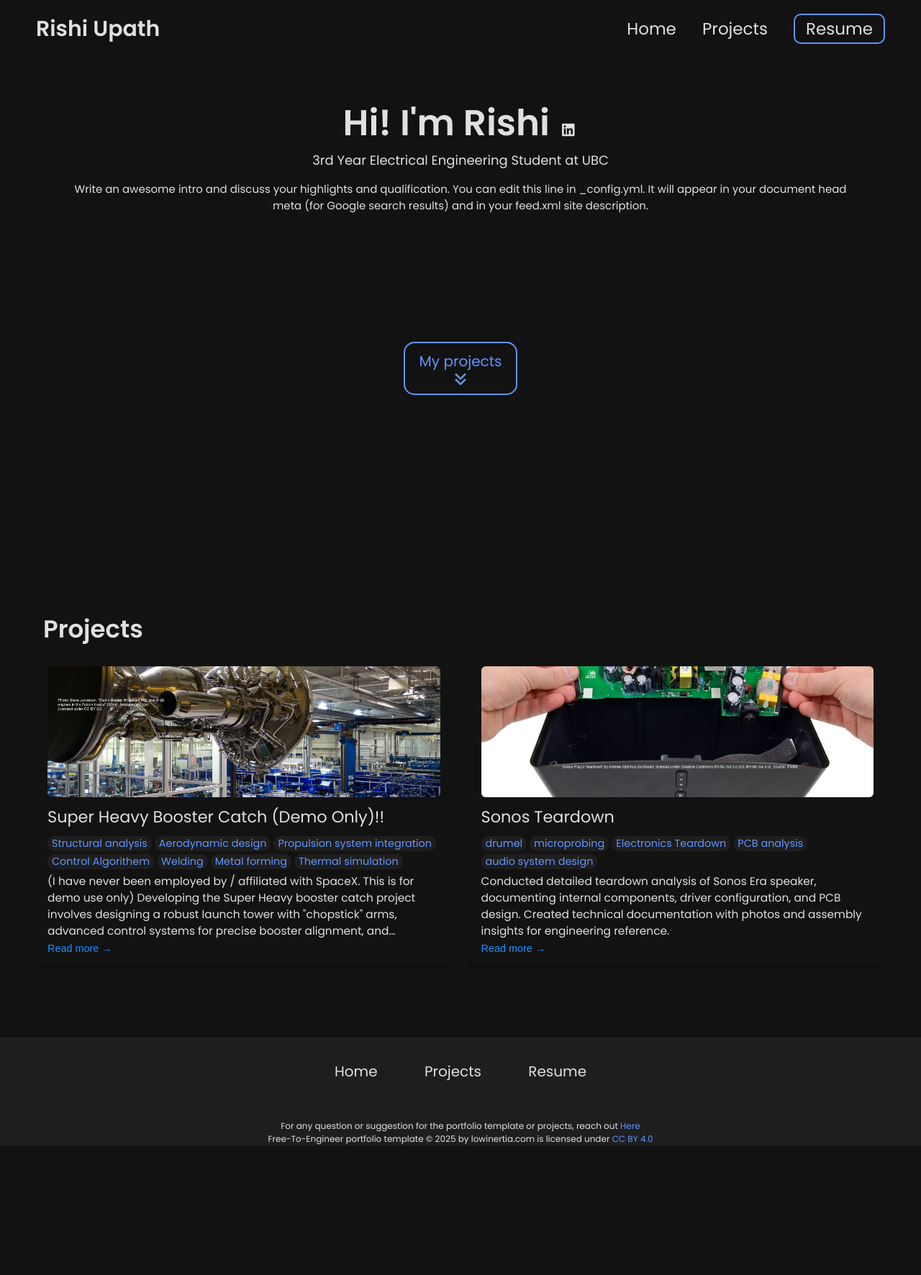
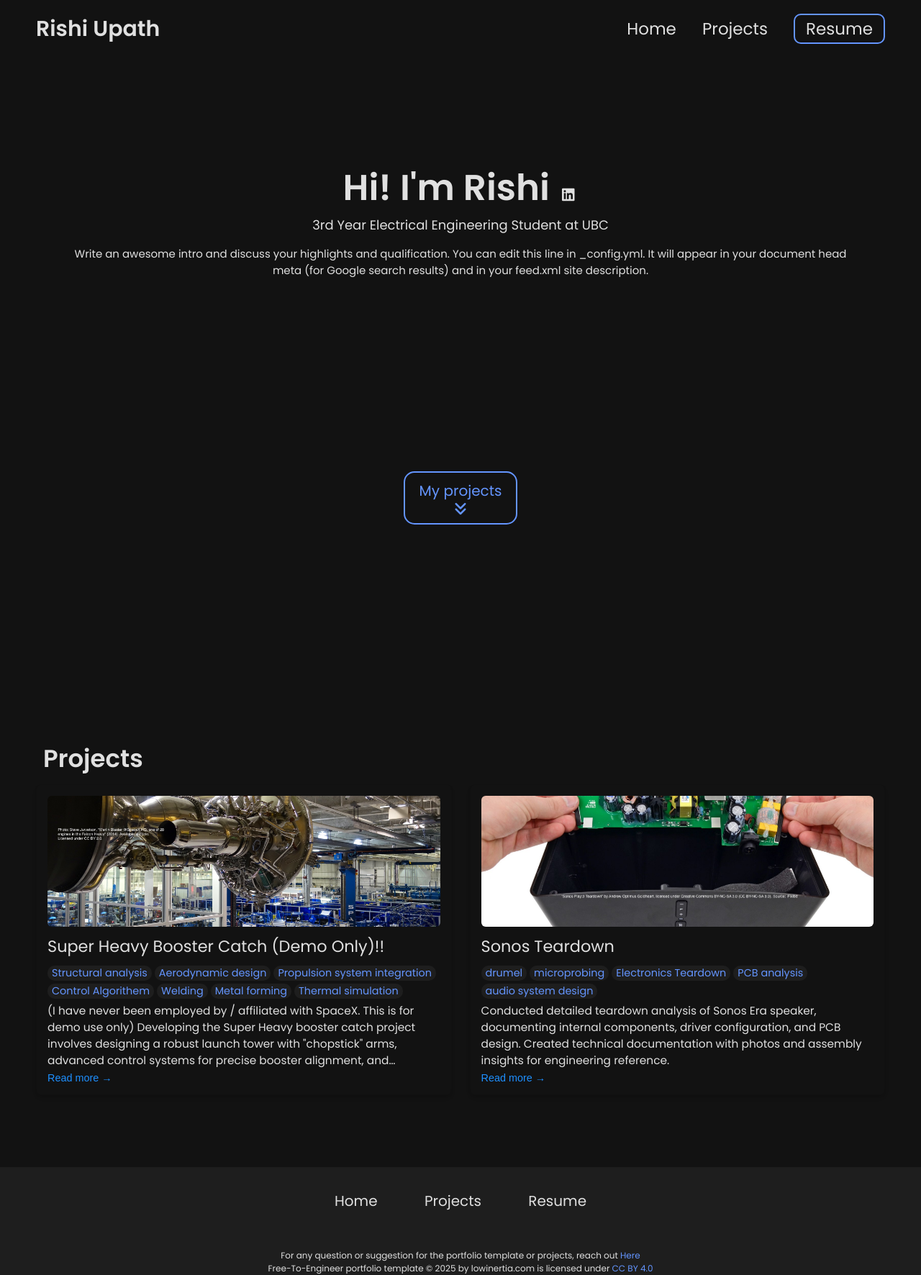
Before and after one commit to rishiupath/rishiupath.github.io, a Jekyll site: the page built from index.html, in a window 1280 px wide. Shown: the whole page at 72% size. Built offline with Jekyll 4.4.1, drawn with Linux system fonts in a browser that asks for light colours; before the commit the page ends 1592 px from its top, so only the background shows below that.

Commit message:
Update styles.css

```diff
--- a/css/styles.css
+++ b/css/styles.css
@@ -154,7 +154,7 @@
     justify-content: center;   /* centers vertically */
     align-items: center;       /* centers horizontally */
     flex-direction: column;    /* stack content vertically */
-    min-height: 30vh;         /* make section fill the whole screen */
+    min-height: 50vh;         /* make section fill the whole screen */
     text-align: center;        /* center the text */
 }
 
```
